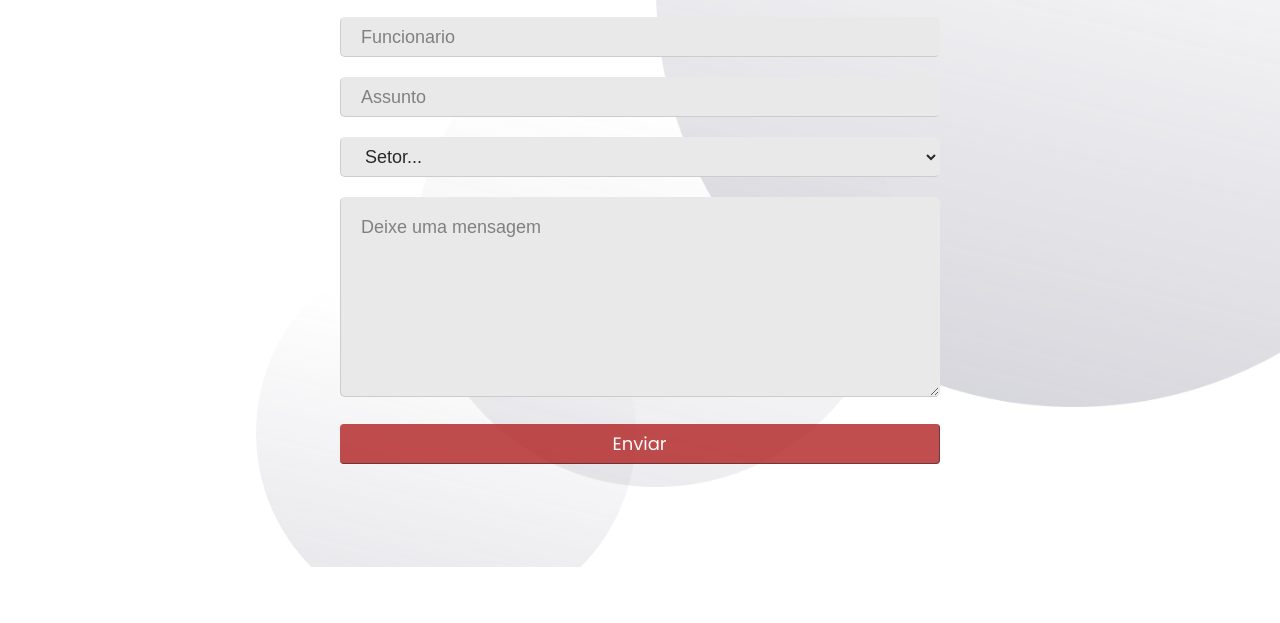
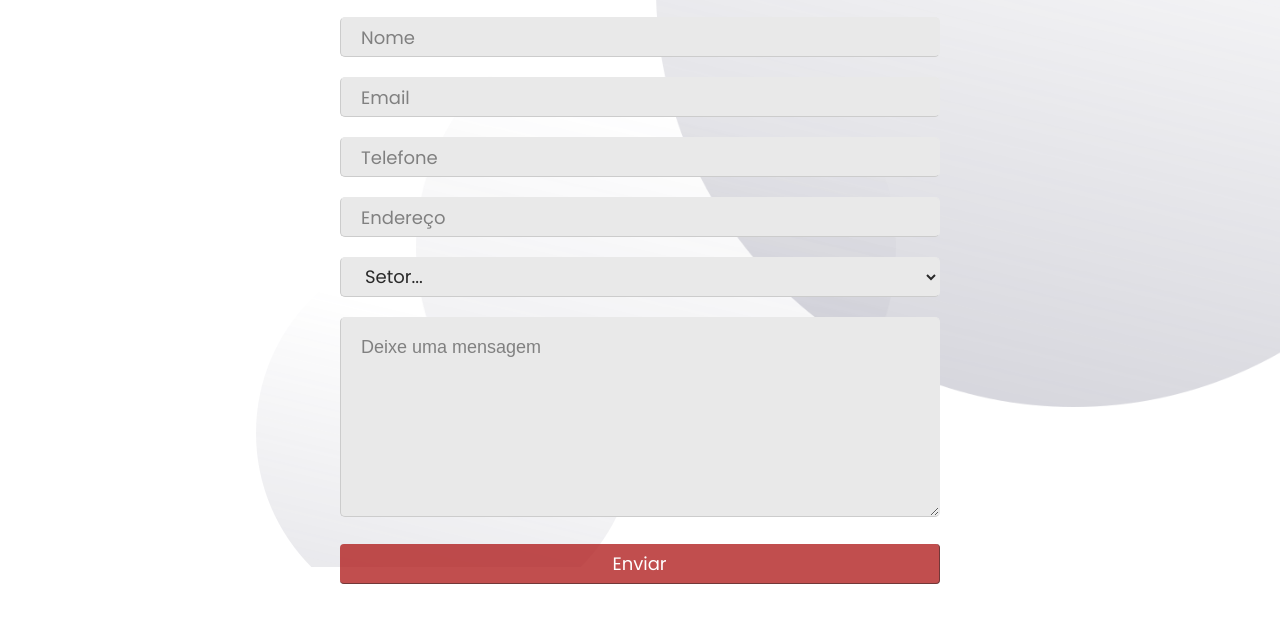
Before and after one commit to viniflix/BusStop2.0, a plain HTML site: page adm/contrato.html in a window 1280 px wide. Shown: the part 233-856 px from the top of the page. Before the commit the page ends 800 px from the top, so only its background shows below. Drawn offline with nearby package versions, Linux system fonts and the light colour scheme.

Commit message:
update curriculo

```diff
--- a/adm/contrato.html
+++ b/adm/contrato.html
@@ -40,8 +40,10 @@
 			<h1 class="centro" style="font-size:400%; color:#3F606B;"> Abrir Chamado </h1>
 			<div class="container centro">
 				<form action="#" class="form-contato" method="post" tabindex="1">
-					<input type="text" class="form-contato-input" name="nome" placeholder="Funcionario" required />
-			     	<input type="text" class="form-contato-input" name="assunto" placeholder="Assunto" required />
+					<input type="text" class="form-contato-input" name="nome" placeholder="Nome" required />
+					<input type="email" class="form-contato-input" name="email" placeholder="Email" required />
+					<input type="tel" class="form-contato-input" name="tel" placeholder="Telefone" required />
+			     	<input type="text" class="form-contato-input" name="end" placeholder="Endereço" required />
 			     	<select class="form-contato-input" name="setor" required />
 		                <option value="">Setor...</option>
 						<option value="ADM">Administrativa</option>
--- a/adm/styleadm.css
+++ b/adm/styleadm.css
@@ -5,7 +5,7 @@
 
 .form-contato {
   width: 100%;
-  font-family: "Arial", Times, serif;
+  font-family: "Poppins";
 }
 
 .form-contato-input {
```
